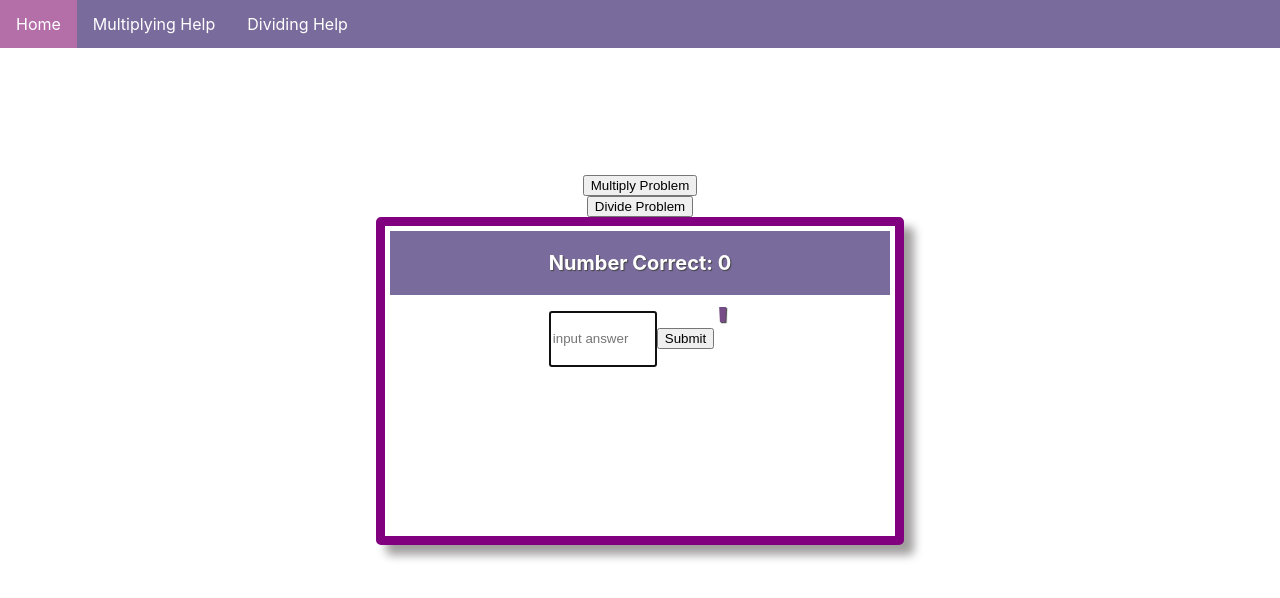
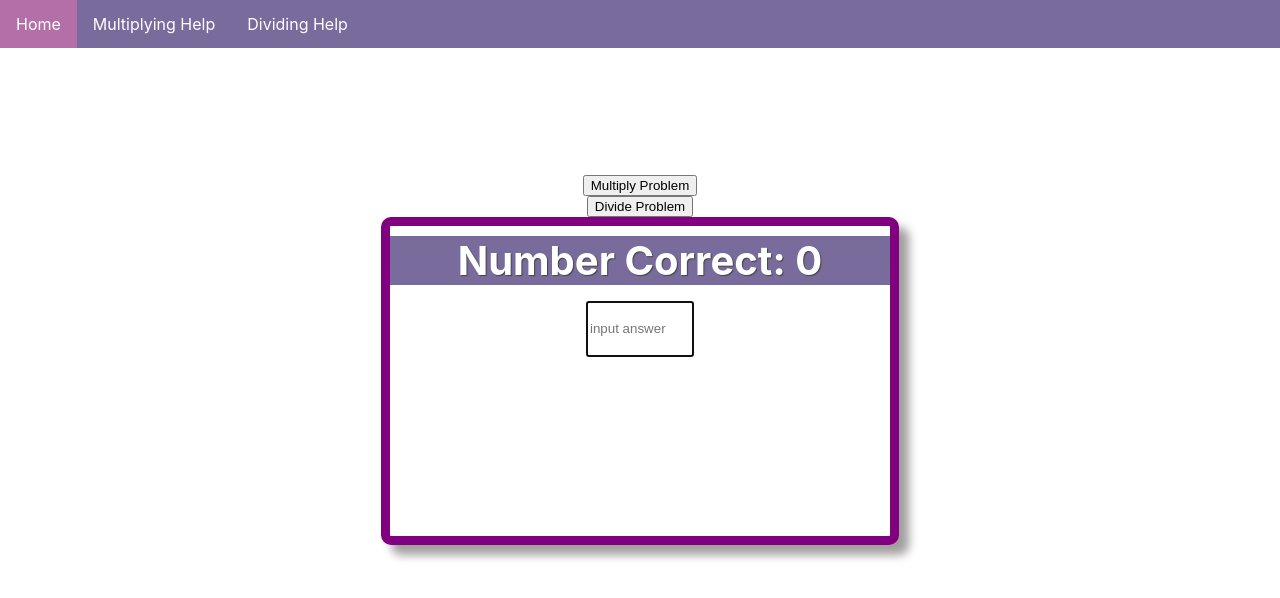
Before and after one commit to MVallery/mathfactmaster, a React (Create React App) app: page / in a window 1280 px wide. Shown: the top 598 px of the page. Built offline with nearby package versions, Linux system fonts and the light colour scheme.

Commit message:
styling changes

```diff
--- a/src/App.css
+++ b/src/App.css
@@ -59,9 +59,9 @@
   font-size: 50px;
   font-style: arial;
   text-shadow: 1px 1px 1px rgb(68, 68, 68);
-  padding: 5px;
+  padding: 10px 0px 0px 0px;
   display:flex;
-  border-radius: 5px;
+  border-radius: 10px;
   height: 300px;
   width: 500px;
   text-align:center;
@@ -81,9 +81,12 @@
   margin: 0;
   padding: 0;
   color: white;
-  font-size: 20px;
+  font-size: 40px;
   justify-content:top;
 
+}
+.card-top p {
+  margin: 0;
 }
 
 .star {
--- a/src/App.js
+++ b/src/App.js
@@ -11,7 +11,8 @@ function App() {
   const [autoFocus, setAutoFocus] = useState("autoFocus");
   const [count, setCount] = useState(0);
   const [stars, setStars] = useState("")
-  // const [time, setTime] = useState(0);
+  const [startTime, setStartTime] = useState(0);
+  const [goodMessages, setGoodMessages] = useState([]);
 
   // const [livesLeft, setLivesLeft] = useState(3);
   const [accuracy, setAccuracy] = useState("");
@@ -45,9 +46,7 @@ function App() {
     })
     if (wrongAnswerList.length > 1) {
       var wrong = wrongAnswerList[Math.floor(Math.random() * wrongAnswerList.length)];
-      console.log(wrong)
         if (Math.random()<0.6) {
-          console.log("insert wrong question")
           question = wrong.text
           answer = wrong.correctAnswer
           console.log("This is a repeated wrong Q" + question)
@@ -96,6 +95,8 @@ function App() {
     setInputAnswer(e.target.value);
   };
   const handleSubmitAnswer = (e) => {
+    // var stopTime = (new Date().getTime() / 1000);
+
     var wrongAnswerList = []
     e.preventDefault();
     setInputAnswer("")
@@ -103,16 +104,38 @@ function App() {
       // let tempList = completedQList;
 
       if (String(questionList[questionList.length-1].correctAnswer) === String(questionList[questionList.length-1].userAnswer)) {
+        let messages = [
+          "Wow super fast!",
+          "Lightning Speed",
+          "Faster than the speed of light!",
+        ]
+        setGoodMessages(messages)
+        console.log("before timeout " +goodMessages)
+        var qListLength = questionList.length
+        const messageFunction = () => {
+          if (qListLength === questionList.length){
+             let newGoodMessages = [
+              "Great job",
+              "Awesome!",
+              "Wow keep it up!",
+              "You got it!!",
+            ]
+            setGoodMessages(newGoodMessages)
+            console.log("after timeout " +goodMessages)
+          }
+
+        }
+        setTimeout(messageFunction, 3000);
 
 
 
-
-        var goodMessages = [
-          "Great job",
-          "Awesome!",
-          "Wow keep it up!",
-          "You got it!!",
-        ];
+        // if (stopTime-startTime< 3) {
+        //   var goodMessages = [
+        //     "Wow super fast!",
+        //     "Lightning Speed",
+        //     "Faster than the speed of light!",
+        //   ]
+        // }
         var tempList = questionList;
         tempList[tempList.length-1].status = "correct!";
         setQuestionList(tempList)
@@ -133,7 +156,6 @@ function App() {
 
         if (questionList[questionList.length-1].type === "multiply") {
           setTimeout(handleMultiplyClick, 1000);
-          console.log("CHecking if answer is correct & type=multiply")
           setTimeout(() => {
             setMessage("");
           }, 1000);
@@ -174,7 +196,6 @@ function App() {
           "Your answer: " + questionList[questionList.length-1].userAnswer + " " + randomMessage + questionList[questionList.length-1].text + " " + questionList[questionList.length-1].correctAnswer
         );
         if (questionList[questionList.length-1].type === "multiply") {
-          console.log("this is the check for not right, and type=multiply")
           setTimeout(handleMultiplyClick, 3000);
           setTimeout(() => {
             setMessage("");
@@ -249,9 +270,9 @@ function App() {
     } else {
     }
   };
+  // {var begTime =new Date().getTime() /1000}
 
   return (
-
     <div className="Giant-container">
        <ul className="ul-nav"> {/*.onload= function(){handleMultiplyClick}; */}
         <li>
@@ -287,6 +308,8 @@ function App() {
         <div >
 
           <Problems questionList={ questionList.length>0 ? questionList[questionList.length-1].text : ""} />
+
+          {/* {setStartTime(begTime)} */}
           <input id="inputAnswer"
             type="text"
             onChange={handleInputAnswer}
@@ -296,18 +319,11 @@ function App() {
             onKeyPress={keypress}
             placeholder="input answer"
           ></input>
-          <button
-            type="submit"
-            onKeyPress={keypress}
-            form
-            className="commentForm"
-            onClick={handleSubmitAnswer}
-          >
-            Submit
-          </button>
+
+
 
         {starImages(count)}
-'
+
         </div>
       </div>
 
```
